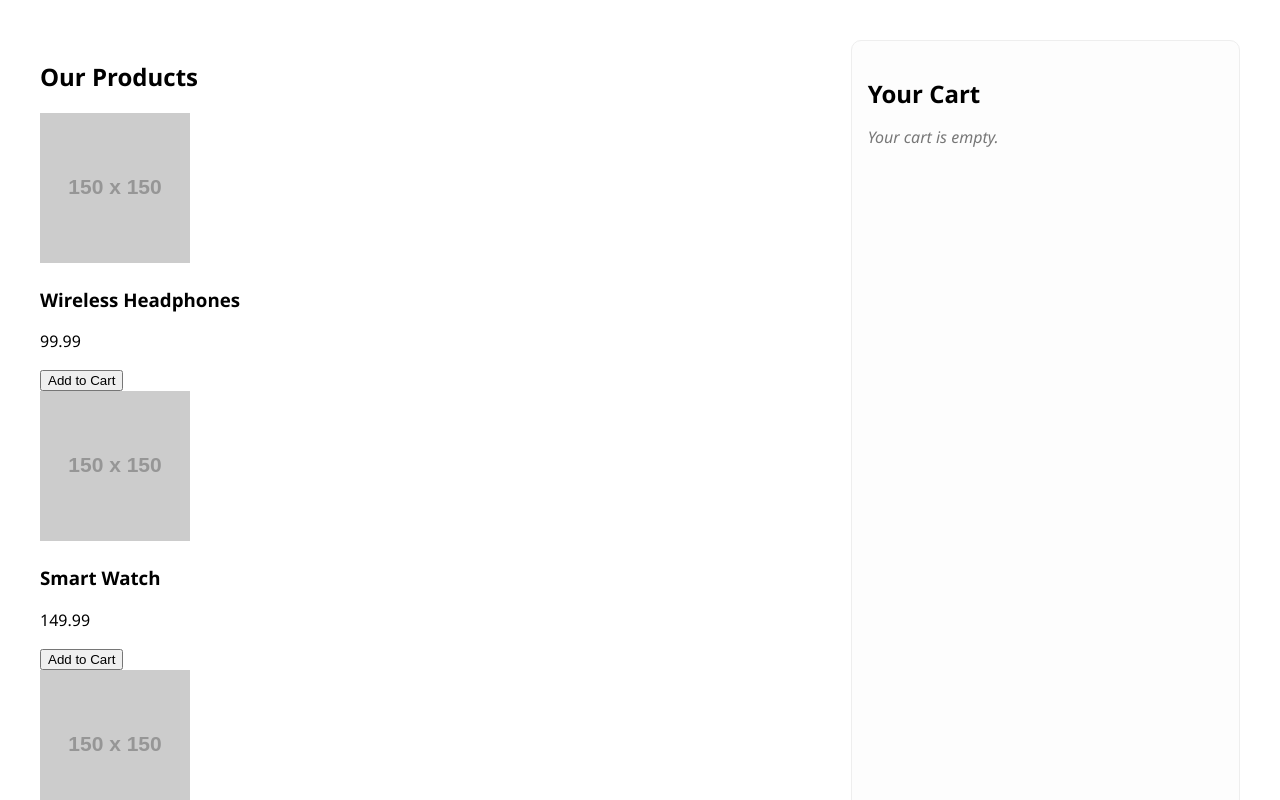
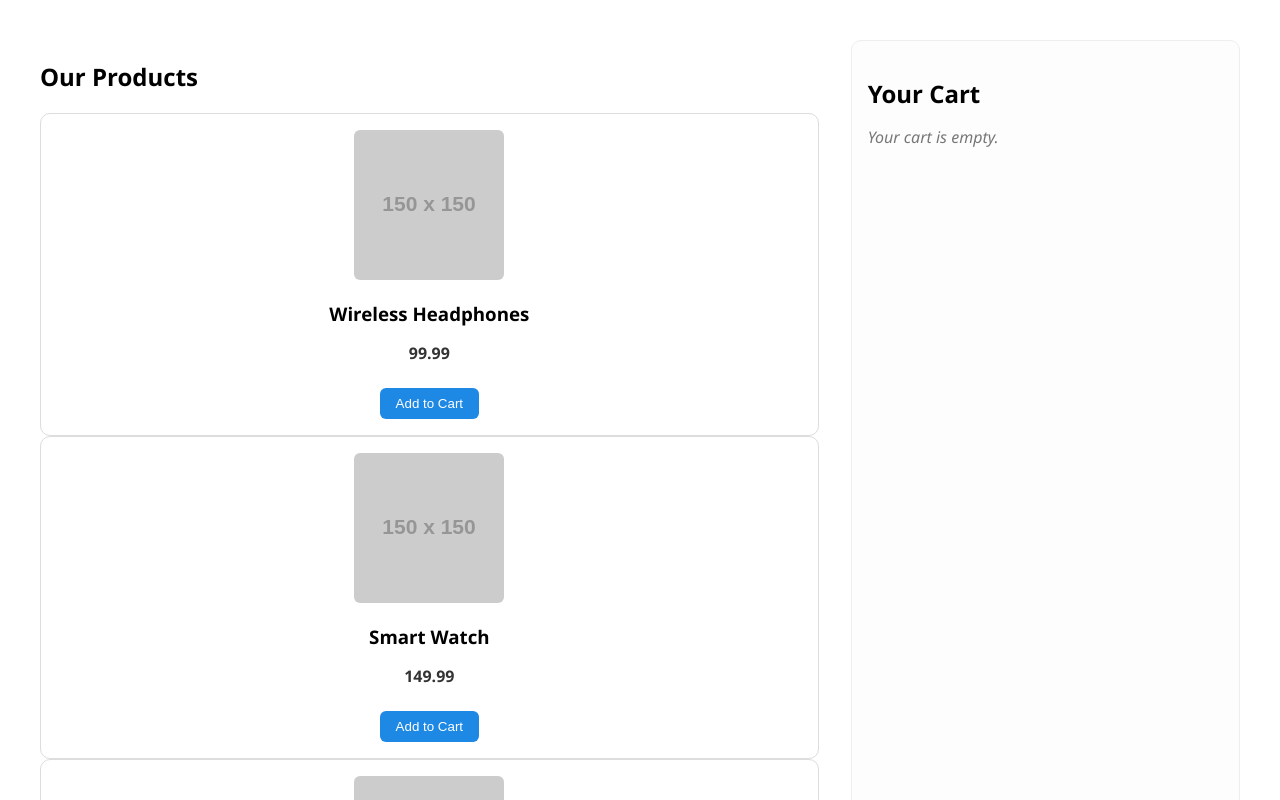
Before and after one commit to Espadv69/useContext-Intermediate, a React (Vite) app in the folder ShoppingCart-Context/: page / in a window 1280 px wide. Shown: the top 800 px of the page. Built offline with nearby package versions, Linux system fonts and the light colour scheme.

Commit message:
feat: add CSS styles for ProductItem component

```diff
--- a/ShoppingCart-Context/src/components/ProductItem/ProductItem.css
+++ b/ShoppingCart-Context/src/components/ProductItem/ProductItem.css
@@ -0,0 +1,42 @@
+.product-card {
+  background-color: #fff;
+  border: 1px solid #ddd;
+  border-radius: 10px;
+  padding: 1rem;
+  text-align: center;
+  transition: box-shadow 0.3s ease;
+}
+
+.product-card:hover {
+  box-shadow: 0 4px 12px rgba(0, 0, 0, 0.1);
+}
+
+.product-card img {
+  max-width: 100%;
+  height: auto;
+  border-radius: 6px;
+  margin-bottom: 0.5rem;
+}
+
+.product-card h3 {
+  margin: 0.5rem 0;
+}
+
+.product-card p {
+  font-weight: bold;
+  color: #333;
+}
+
+.product-card button {
+  margin-top: 0.5rem;
+  padding: 0.5rem 1rem;
+  background-color: #1e88e5;
+  border: none;
+  border-radius: 6px;
+  color: white;
+  cursor: pointer;
+}
+
+.product-card button:hover {
+  background-color: #1565c0;
+}
```
